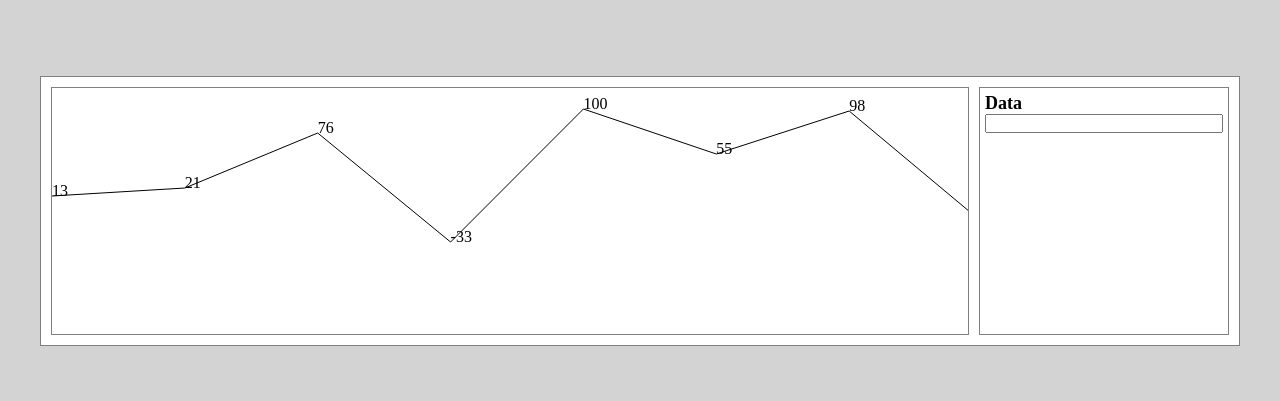
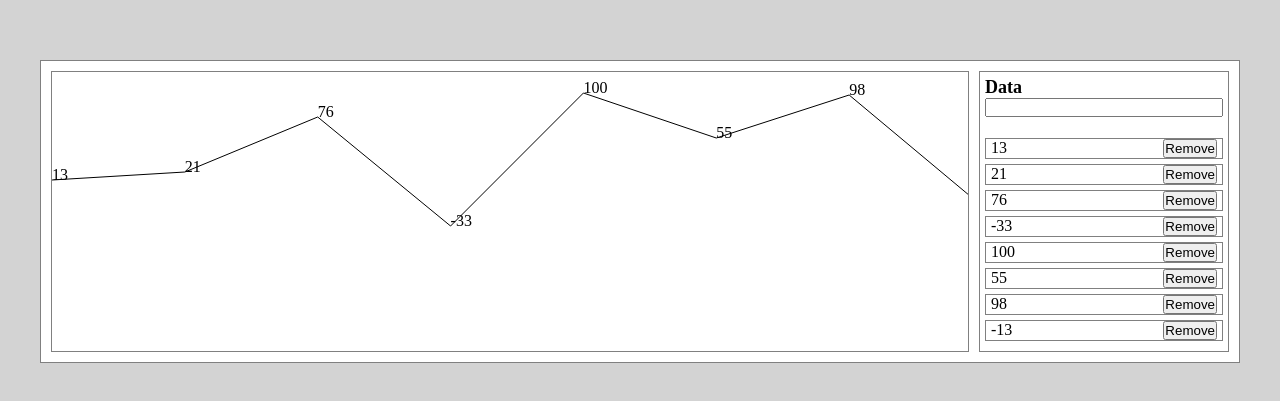
Before and after one commit to ZetBaur/test-siemens-chart-d3, a React (Vite) app: page / in a window 1280 px wide. Shown: the part 189-590 px from the top of the page. Built offline with nearby package versions, Linux system fonts and the light colour scheme.

Commit message:
form layout

```diff
--- a/src/App.jsx
+++ b/src/App.jsx
@@ -2,13 +2,16 @@ import Chart from './components/Chart';
 import LineChart from './components/LineChart';
 import GenerateData from './components/GenerateData';
 import './App.css';
+import { useState } from 'react';
 
 const App = () => {
+  const [data, setData] = useState([13, 21, 76, -33, 100, 55, 98, -13]);
+
   return (
     <div className='App'>
       {/* <LineChart /> */}
-      <Chart />
-      <GenerateData />
+      <Chart data={data} setData={setData} />
+      <GenerateData data={data} setData={setData} />
     </div>
   );
 };
--- a/src/components/Chart.jsx
+++ b/src/components/Chart.jsx
@@ -1,9 +1,8 @@
-import { useEffect, useRef, useState } from 'react';
+import { useEffect, useRef } from 'react';
 import * as d3 from 'd3';
 import './chart.css';
 
-const Chart = () => {
-  const data = [13, 21, 76, -33, 100, 55, 98, -13];
+const Chart = ({ data }) => {
   const svgRef = useRef(null);
   const windowWidth = useRef(window.innerWidth);
 
--- a/src/components/GenerateData.jsx
+++ b/src/components/GenerateData.jsx
@@ -1,13 +1,33 @@
-import React from 'react';
+import React, { useRef } from 'react';
 import './generateData.css';
 
-function GenerateData() {
+function GenerateData({ data, setData }) {
+  const inputRef = useRef(null);
+
+  const handleSubmit = (event) => {
+    event.preventDefault();
+
+    console.log(event);
+  };
+
   return (
     <div className='generate-data'>
       <h1>Data</h1>
-      <form>
-        <input type='text' />
+
+      <form onSubmit={handleSubmit}>
+        <input ref={inputRef} type='text' />
       </form>
+
+      <ul>
+        {data.map((el) => {
+          return (
+            <li key={el}>
+              <span>{el}</span>
+              <button>Remove</button>
+            </li>
+          );
+        })}
+      </ul>
     </div>
   );
 }
--- a/src/components/generateData.css
+++ b/src/components/generateData.css
@@ -10,4 +10,13 @@ h1 {
 
 input {
   width: 100%;
+  margin-bottom: 21px;
 }
+
+li {
+  display: flex;
+  justify-content: space-between;
+  border: 1px solid gray;
+  padding: 0 5px;
+  margin-bottom: 5px;
+}
```
